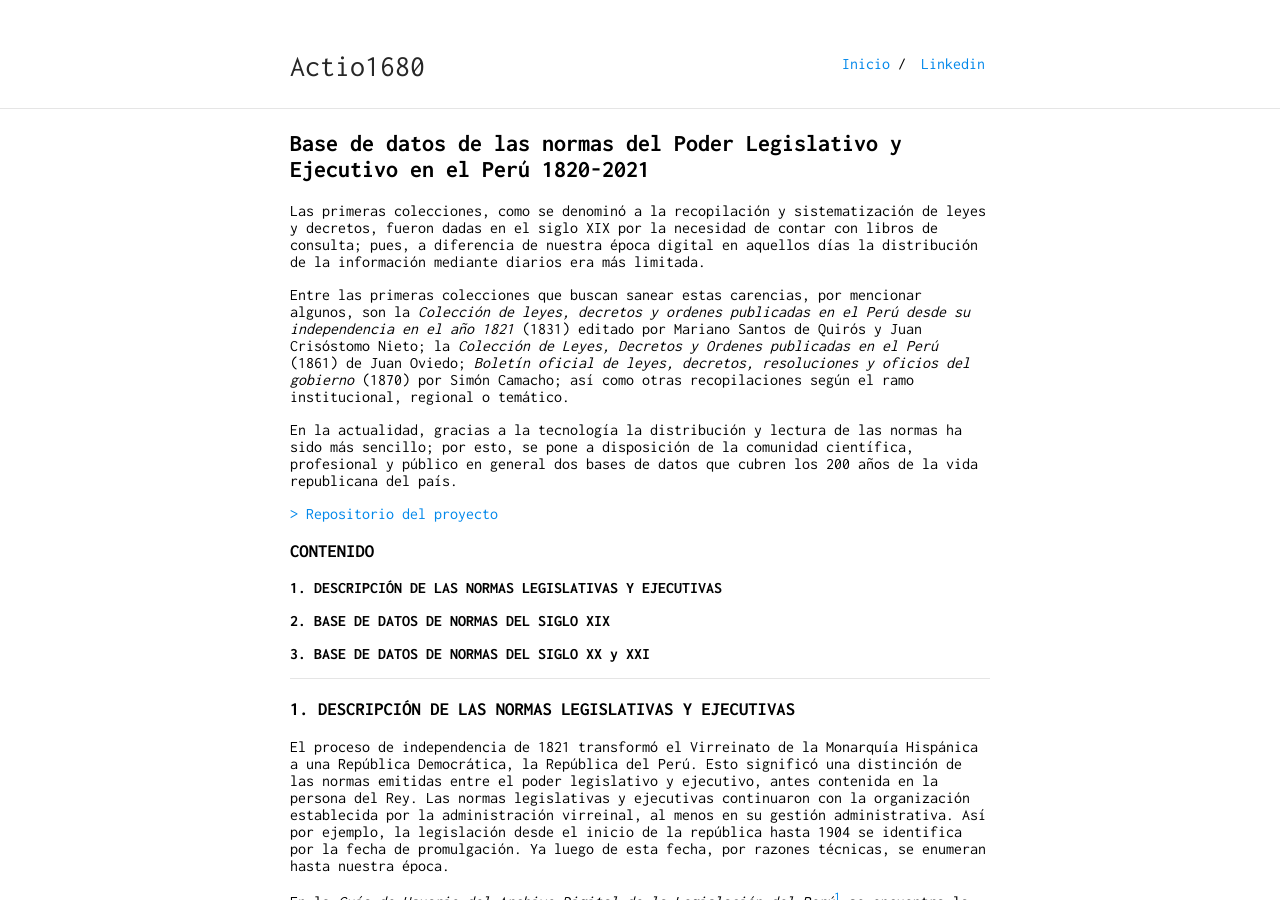
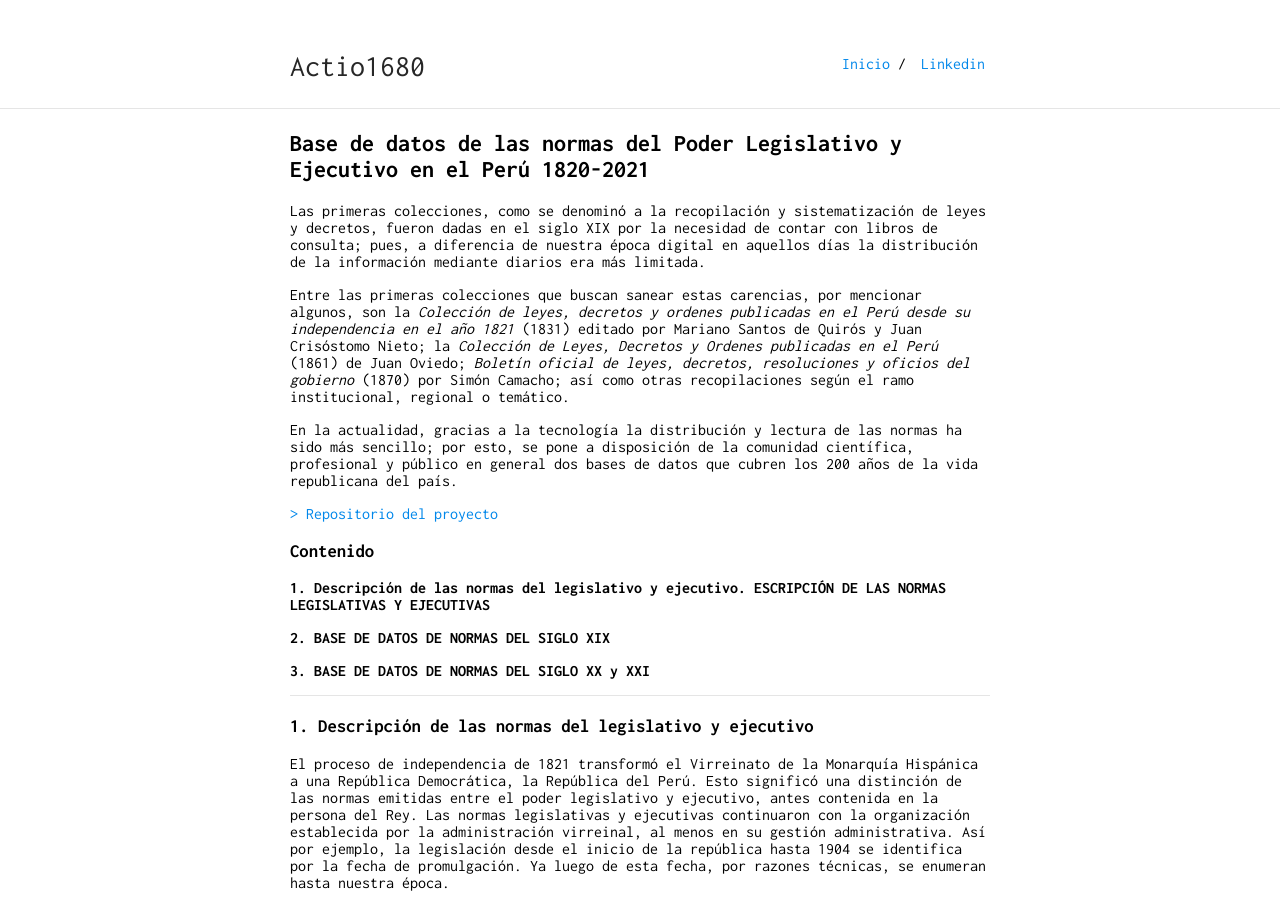
Before and after one commit to actio1680/actio1680.github.io, a Jekyll site: the page built from proyecto1/presentacion1.md, in a window 1280 px wide and 900 px high. Built offline with Jekyll 4.4.1, drawn with Linux system fonts in a browser that asks for light colours; our own code applies the rules of GitHub Pages for plain Markdown files.

Commit message:
Update presentacion1.md

```diff
--- a/proyecto1/presentacion1.md
+++ b/proyecto1/presentacion1.md
@@ -12,8 +12,8 @@ En la actualidad, gracias a la tecnología la distribución y lectura de las nor
 
 [> Repositorio del proyecto](https://github.com/actio1680/Cuerpos-legales-Peru/tree/main/Normas-Legislativo-Ejecutivo)
 
-### CONTENIDO
-**1. DESCRIPCIÓN DE LAS NORMAS LEGISLATIVAS Y EJECUTIVAS**
+### Contenido
+**1. Descripción de las normas del legislativo y ejecutivo. ESCRIPCIÓN DE LAS NORMAS LEGISLATIVAS Y EJECUTIVAS**
 
 **2. BASE DE DATOS DE NORMAS DEL SIGLO XIX**
 
@@ -21,7 +21,7 @@ En la actualidad, gracias a la tecnología la distribución y lectura de las nor
 
 ---
 
-### 1. DESCRIPCIÓN DE LAS NORMAS LEGISLATIVAS Y EJECUTIVAS
+### 1. Descripción de las normas del legislativo y ejecutivo
 
 El proceso de independencia de 1821 transformó el Virreinato de la Monarquía Hispánica a una República Democrática, la República del Perú. Esto significó una distinción de las normas emitidas entre el poder legislativo y ejecutivo, antes contenida en la persona del Rey. Las normas legislativas y ejecutivas continuaron con la organización establecida por la administración virreinal, al menos en su gestión administrativa. Así por ejemplo, la legislación desde el inicio de la república hasta 1904 se identifica por la fecha de promulgación. Ya luego de esta fecha, por razones técnicas, se enumeran hasta nuestra época.
 
```
